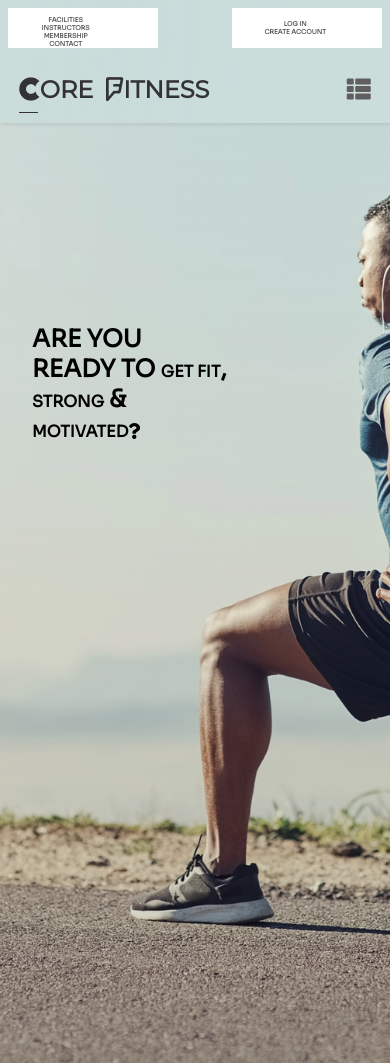
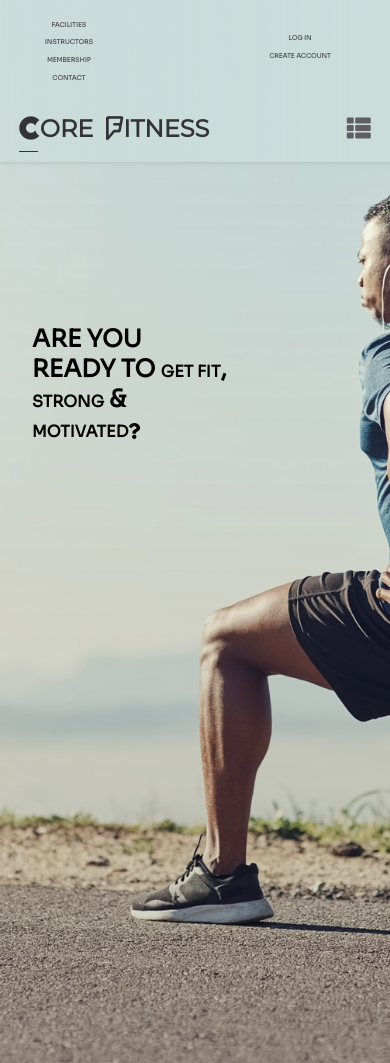
Before and after one commit to rajatshetty10/CoreFitness, a website: page index.html in a window 390 px wide. Shown: the top 1063 px of the page. Drawn offline with Linux system fonts and the light colour scheme; a web font is replaced by a local one.

Commit message:
still ugly mobile responsive

```diff
--- a/mobile.css
+++ b/mobile.css
@@ -32,6 +32,12 @@
     font-size: 1.5rem;
   }
 
+  .heading-up .left,
+  .heading-up .right {
+    background: transparent;
+    width: 40%;
+  }
+
   .heading-up .left ul,
   .heading-up .right ul {
     display: flex;
@@ -39,10 +45,9 @@
     align-items: center;
   }
 
-  .heading-up .left,
-  .heading-up .right {
-    background: #fff;
-    width: 40%;
+  .heading-up .left ul li,
+  .heading-up .right ul li {
+    padding: 0.3rem;
   }
 
   .heading-up .left {
```
